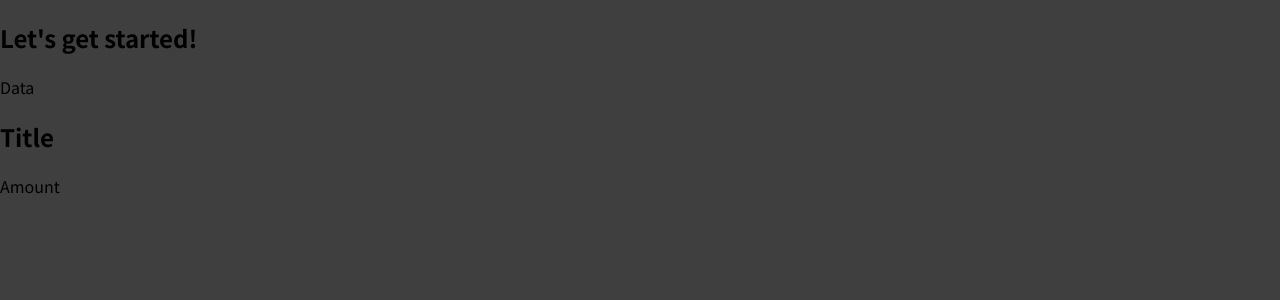
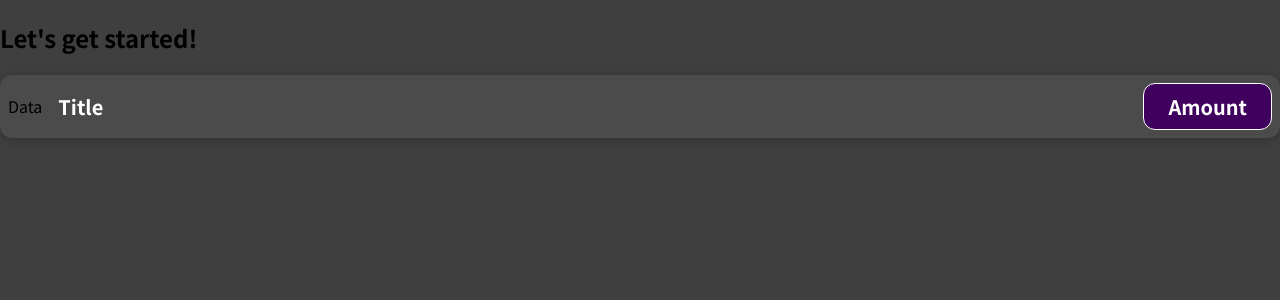
Before and after one commit to AleksandraCislowski/expense-track-app, a JavaScript app: page / in a window 1280 px wide. Shown: the top 300 px of the page. Built offline with nearby package versions, Linux system fonts and the light colour scheme.

Commit message:
add styling

```diff
--- a/src/components/ExpenseItem.js
+++ b/src/components/ExpenseItem.js
@@ -1,9 +1,13 @@
+import "./ExpenseItem.css";
+
 function ExpenseItem() {
   return (
-    <div>
+    <div className='expense-item'>
       <div>Data</div>
-      <h2>Title</h2>
-      <div>Amount</div>
+      <div className='expense-item__description'>
+        <h2>Title</h2>
+        <div className='expense-item__price'>Amount</div>
+      </div>
     </div>
   );
 }
```
Also changed, not shown: 1 other file (tests, documents, lock files or other folders).
